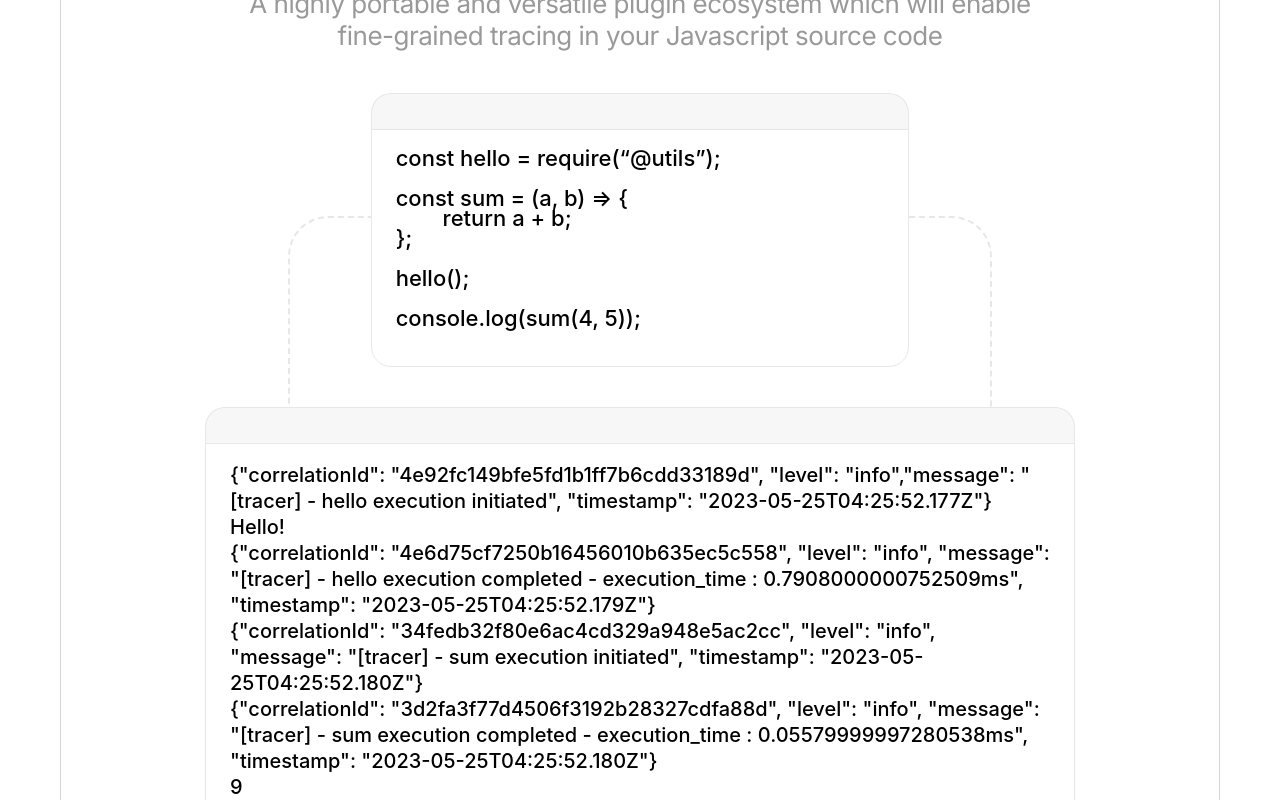
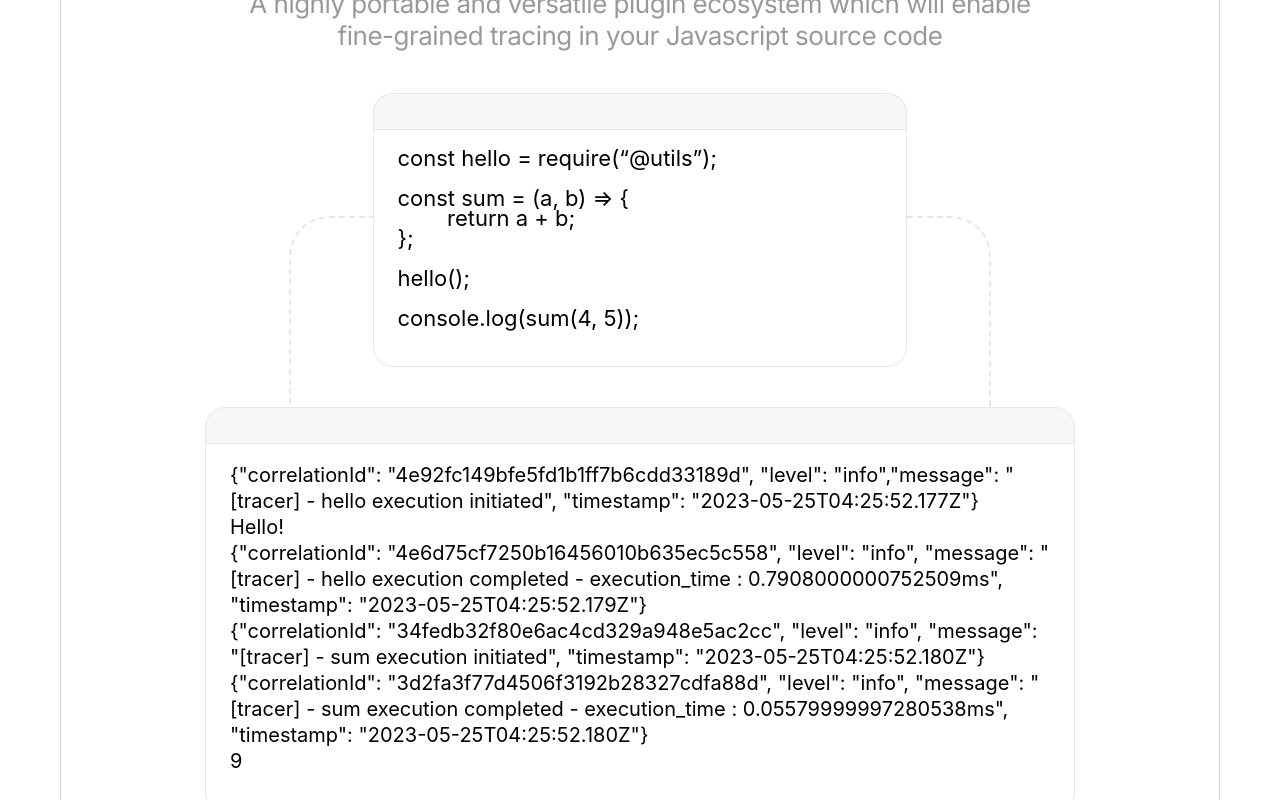
Before and after one commit to sliit-foss/timekeeper-web, a React (Vite) app: page / in a window 1280 px wide. Shown: the part 920-1720 px from the top of the page. Built offline with nearby package versions, Linux system fonts and the light colour scheme; a web font is replaced by a local one.

Commit message:
Fix: reduced terminal font weight

```diff
--- a/src/components/common/terminal/terminal.jsx
+++ b/src/components/common/terminal/terminal.jsx
@@ -6,7 +6,7 @@ const Terminal = ({ code = [""], styles = { root: "", header: "", body: "" } })
       <div className={twMerge("border-x border-t bg-gray-ultra-light h-[36px] rounded-t-primary", styles.header)} />
       <pre
         className={twMerge(
-          "font-medium font-sf text-[22px] bg-white px-[24px] pt-[18px] pb-[38px] border rounded-b-primary leading-5",
+          "font-sf text-[22px] bg-white px-[24px] pt-[18px] pb-[38px] border rounded-b-primary leading-5",
           styles.body
         )}
       >
```
